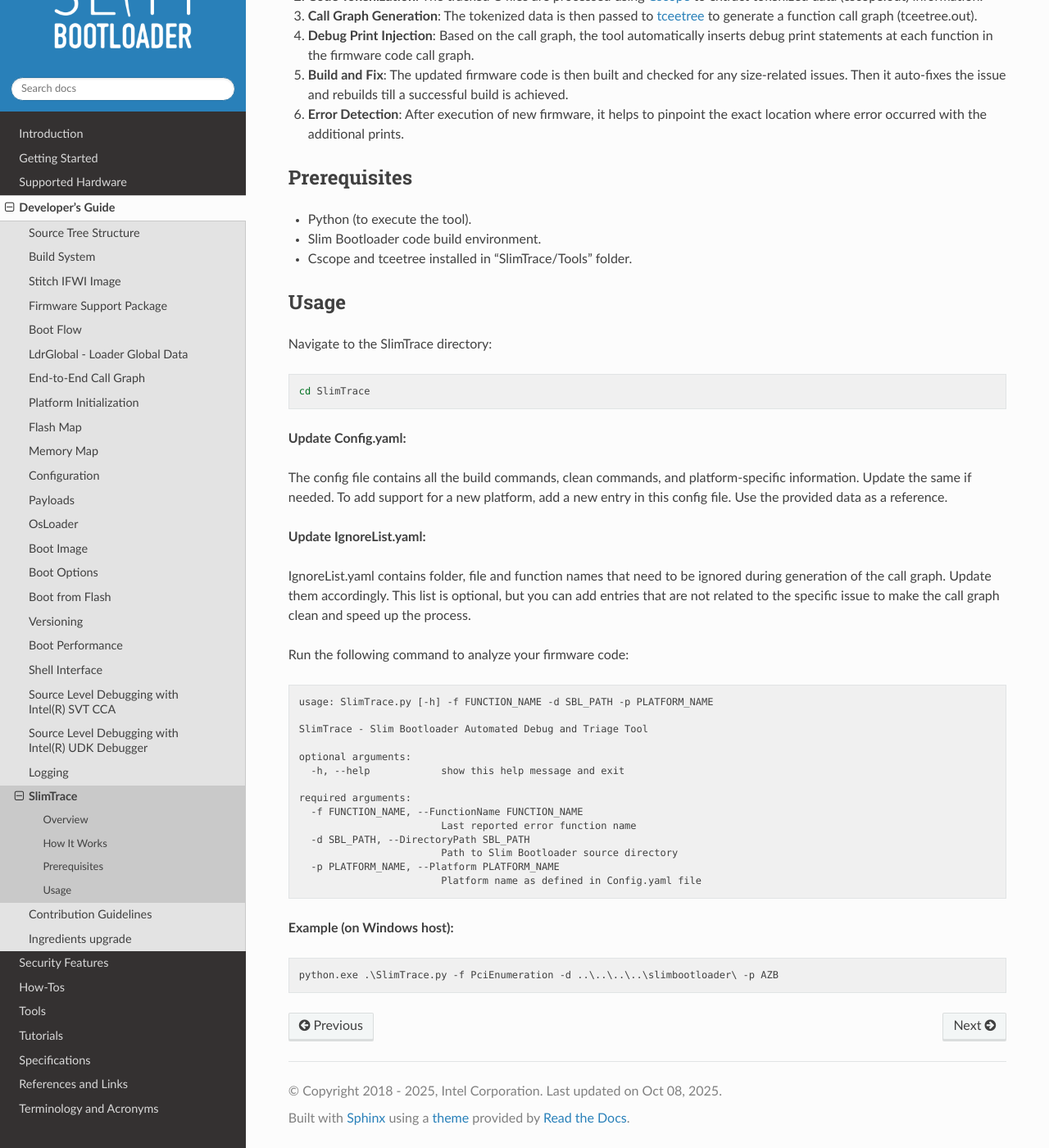
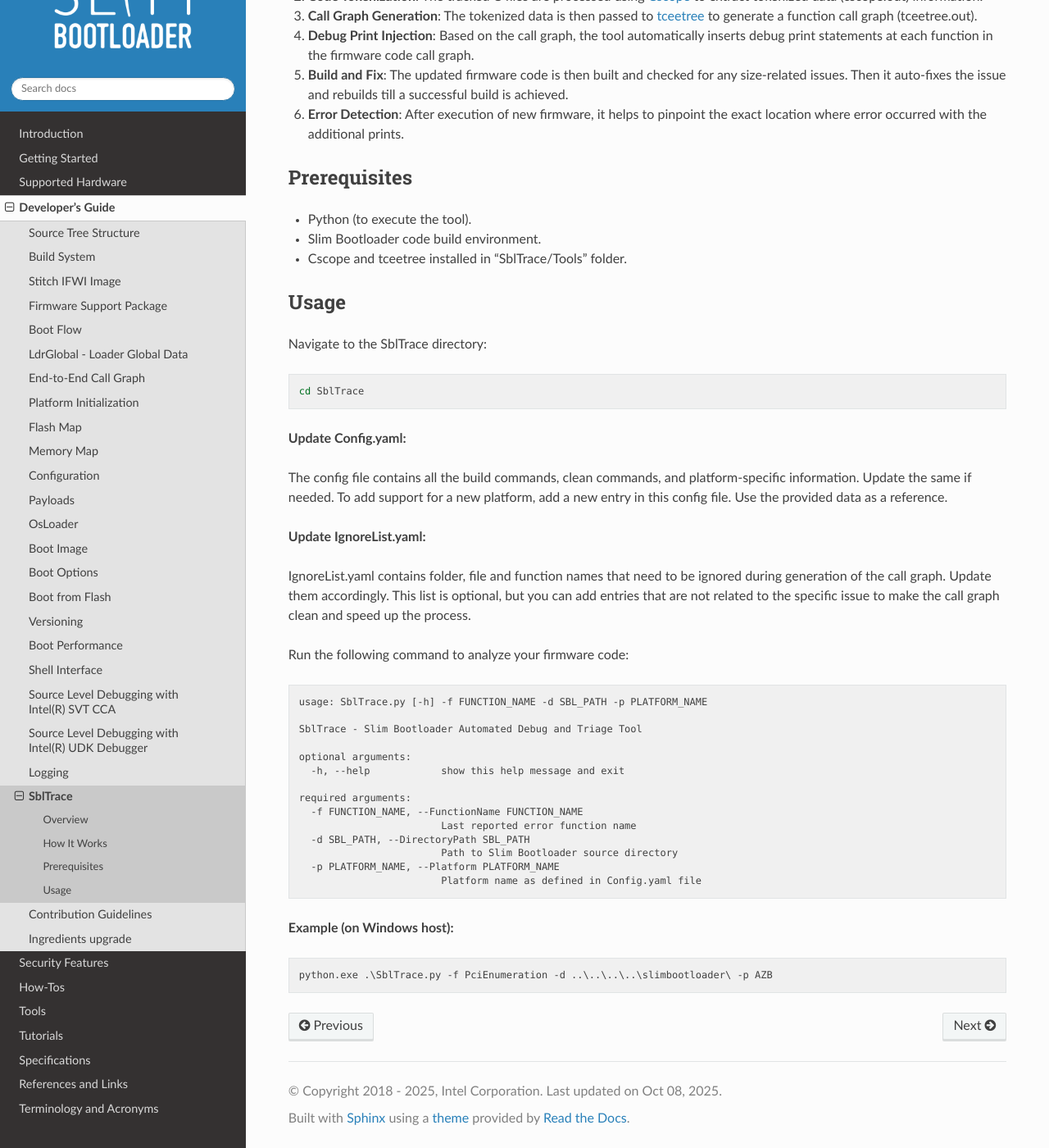
Before and after one commit to slimbootloader/documentation, a Sphinx documentation site: the page built from source/developer-guides/sbltrace.rst, in a window 1280 px wide and 1400 px high, scrolled down 384 px. Shown: the whole window at 82% size. Built offline with Sphinx 7.4.7 and the Read the Docs theme 3.1.0, drawn with Linux system fonts in a browser that asks for light colours; some of the changed text lies outside the part shown.

Commit message:
Rename to SblTrace (#216)
Renamed to SblTrace in documentation.

Signed-off-by: Sachin Kamat <sachin.kamat@intel.com>

```diff
--- a/source/developer-guides/index.rst
+++ b/source/developer-guides/index.rst
@@ -30,6 +30,6 @@ Developer's Guide
    debugging-with-cca
    debugging-with-udk
    logging
-   slimtrace
+   sbltrace
    contributions
    ingredients-update
--- a/source/developer-guides/slimtrace.rst
+++ b/source/developer-guides/sbltrace.rst
@@ -1,10 +1,10 @@
-SlimTrace
-=========
+SblTrace
+========
 
 Overview
 --------
 
-SlimTrace is designed to simplify the Slim Bootloader debugging process by automatically injecting debug print statements. The tool works with a call graph to help identify the exact point where an error occurs, streamlining the debugging workflow.
+SblTrace is designed to simplify the Slim Bootloader debugging process by automatically injecting debug print statements. The tool works with a call graph to help identify the exact point where an error occurs, streamlining the debugging workflow.
 
 How It Works
 ------------
@@ -21,16 +21,16 @@ Prerequisites
 
 - Python (to execute the tool).
 - Slim Bootloader code build environment.
-- Cscope and tceetree installed in "SlimTrace/Tools" folder.
+- Cscope and tceetree installed in "SblTrace/Tools" folder.
 
 Usage
 -----
 
-Navigate to the SlimTrace directory:
+Navigate to the SblTrace directory:
 
 .. code-block:: bash
 
-   cd SlimTrace
+   cd SblTrace
 
 **Update Config.yaml:**
 
@@ -46,9 +46,9 @@ Run the following command to analyze your firmware code:
 
 .. code-block:: text
 
-   usage: SlimTrace.py [-h] -f FUNCTION_NAME -d SBL_PATH -p PLATFORM_NAME
+   usage: SblTrace.py [-h] -f FUNCTION_NAME -d SBL_PATH -p PLATFORM_NAME
 
-   SlimTrace - Slim Bootloader Automated Debug and Triage Tool
+   SblTrace - Slim Bootloader Automated Debug and Triage Tool
 
    optional arguments:
      -h, --help            show this help message and exit
@@ -65,4 +65,4 @@ Run the following command to analyze your firmware code:
 
 .. code-block:: batch
 
-   python.exe .\SlimTrace.py -f PciEnumeration -d ..\..\..\..\slimbootloader\ -p AZB
+   python.exe .\SblTrace.py -f PciEnumeration -d ..\..\..\..\slimbootloader\ -p AZB
```
